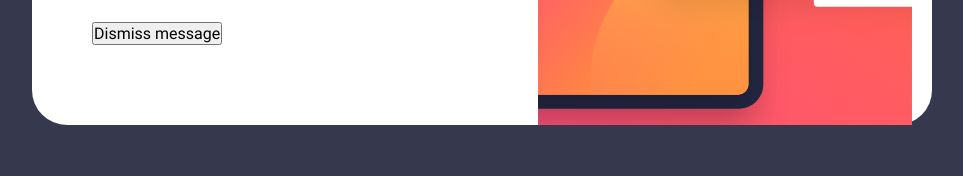
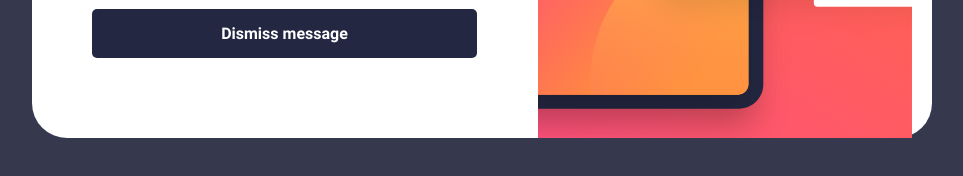
Before and after one commit to YariMorcus/fn-newsletter-component, a website built with Parcel: page src/index.html in a window 1280 px wide. Shown: the part 482-658 px from the top of the page, without its empty margins (158-1121 px from the left). Built offline with nearby package versions, Linux system fonts and the light colour scheme.

Commit message:
add: new button component

```diff
--- /dev/null
+++ b/src/scss/components/_button.scss
@@ -0,0 +1,28 @@
+@use '../abstracts/variables' as v;
+@use '../abstracts/mixins' as m;
+@use 'sass:color';
+
+.button {
+  display: block;
+  width: 100%;
+  padding: 2rem;
+  color: v.$white;
+  font-weight: 700;
+  background-color: v.$dark-slate-grey;
+  border: none;
+  border-radius: 5px;
+
+  &:hover {
+    cursor: pointer;
+    background: linear-gradient(to right, v.$wild-watermelon 10%, v.$tomato);
+    box-shadow: 0px 9px 29px 2px color.scale(v.$tomato, $lightness: 40.94%);
+  }
+
+  &:focus {
+    outline: 4px solid v.$tomato;
+  }
+
+  @include m.breakpoint-md() {
+    padding: 1.5rem;
+  }
+}
--- a/src/scss/components/_index.scss
+++ b/src/scss/components/_index.scss
@@ -1,3 +1,6 @@
+// Forward button file when _index.scss is @used
+@forward 'button';
+
 // Forward form file when _index.scss is @used
 @forward 'form';
 
```
